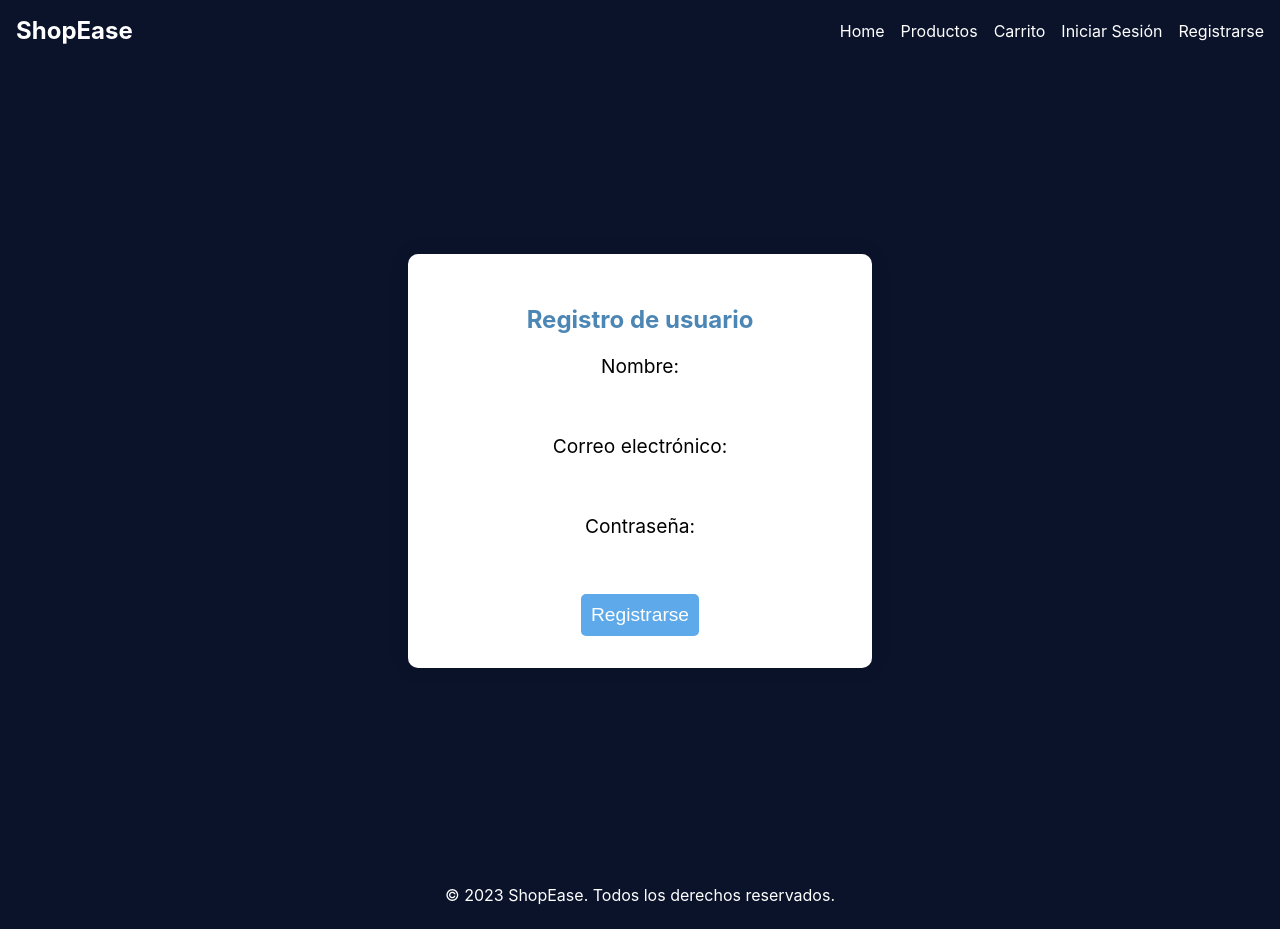
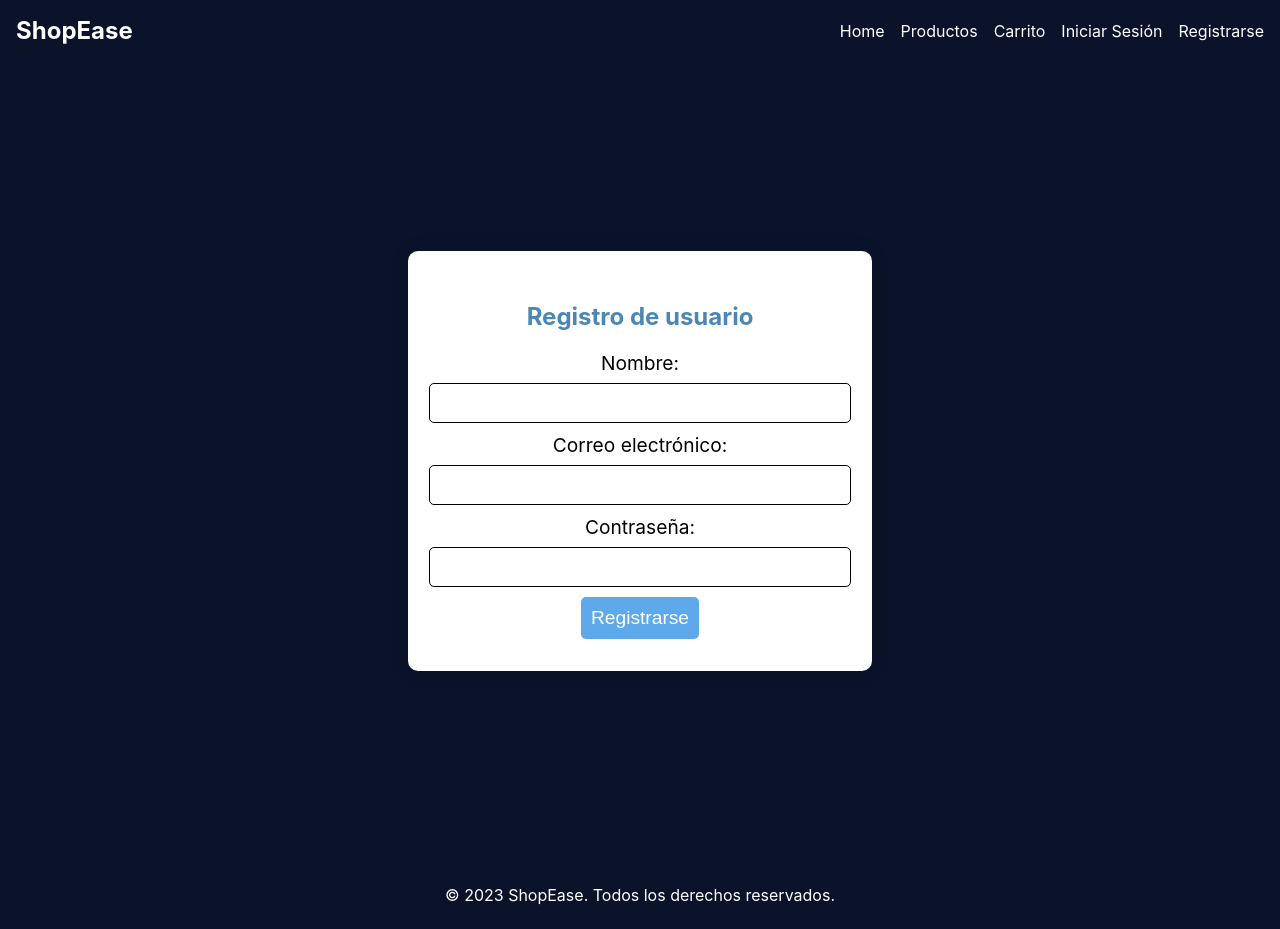
Before and after one commit to Yeyz75/ShopEase, a React (Create React App) app: page /register in a window 1280 px wide. Built offline with nearby package versions, Linux system fonts and the light colour scheme.

Commit message:
Se agregó bordes a los input

```diff
--- a/src/components/Login/Login.css
+++ b/src/components/Login/Login.css
@@ -41,7 +41,7 @@
 input {
     padding: 0.5rem;
     border-radius: 5px;
-    border: none;
+    border: 1px solid black;
     font-size: 1rem;
 }
 
--- a/src/components/Register/Register.css
+++ b/src/components/Register/Register.css
@@ -35,7 +35,7 @@
     width: 100%;
     padding: 10px;
     margin-bottom: 10px;
-    border: none;
+    border: 1px solid black;
     border-radius: 5px;
 }
 
```
